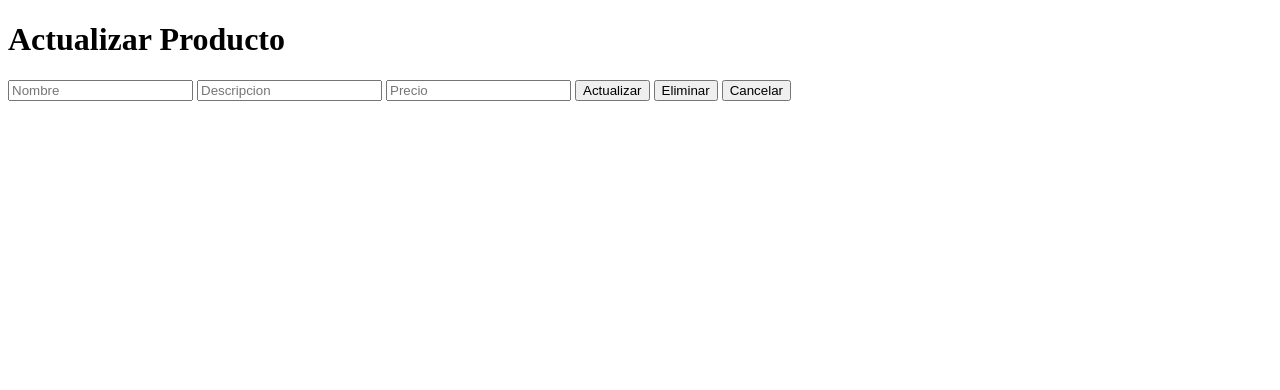
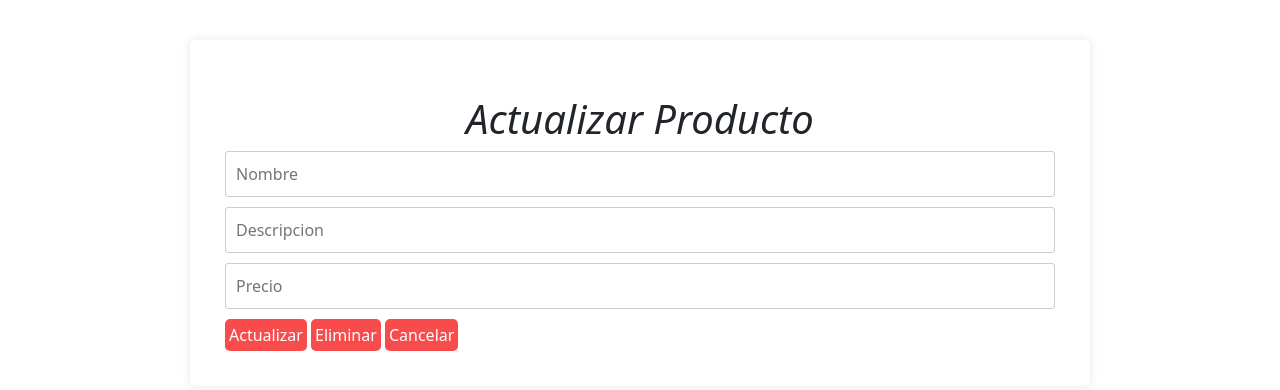
Before and after one commit to lesg1151860/Ejercicio_Js, a plain HTML site: page ver_producto.html in a window 1280 px wide. Drawn offline with nearby package versions, Linux system fonts and the light colour scheme.

Commit message:
Cambio Script para el final del documento de html git push git add index.html registrar_producto.html ver_producto.html

```diff
--- a/ver_producto.html
+++ b/ver_producto.html
@@ -3,6 +3,9 @@
 <head>
     <meta charset="UTF-8">
     <meta name="viewport" content="width=device-width, initial-scale=1.0">
+    <link href="https://cdn.jsdelivr.net/npm/bootstrap@5.0.2/dist/css/bootstrap.min.css" rel="stylesheet" integrity="sha384-EVSTQN3/azprG1Anm3QDgpJLIm9Nao0Yz1ztcQTwFspd3yD65VohhpuuCOmLASjC" crossorigin="anonymous">
+    <link rel="stylesheet" href="css/styles.css">
+
     <title>Editar Producto</title>
 </head>
 <body>
@@ -13,9 +16,9 @@
 
     <main>
         <form action="">
-            <input type="text" placeholder="Nombre">
-            <input type="text" placeholder="Descripcion">
-            <input type="text" placeholder="Precio">
+            <input type="text" placeholder="Nombre" id="nomProduct">
+            <input type="text" placeholder="Descripcion" id="descProduct">
+            <input type="text" placeholder="Precio" id="precioProduct">
             <a href="index.html"><button class="actualizar_producto" type="button">Actualizar</button></a>
             <a href="index.html"><button class="eliminar" type="button">Eliminar</button></a>
             <a href="index.html"><button class="cancelar" type="button">Cancelar</button></a>
@@ -23,4 +26,5 @@
      </main>
 
 </body>
+    <script src="js/json.js"></script>
 </html>
```
Also changed, not shown: index.html (+1 -0 lines), registrar_producto.html (+8 -5 lines).
